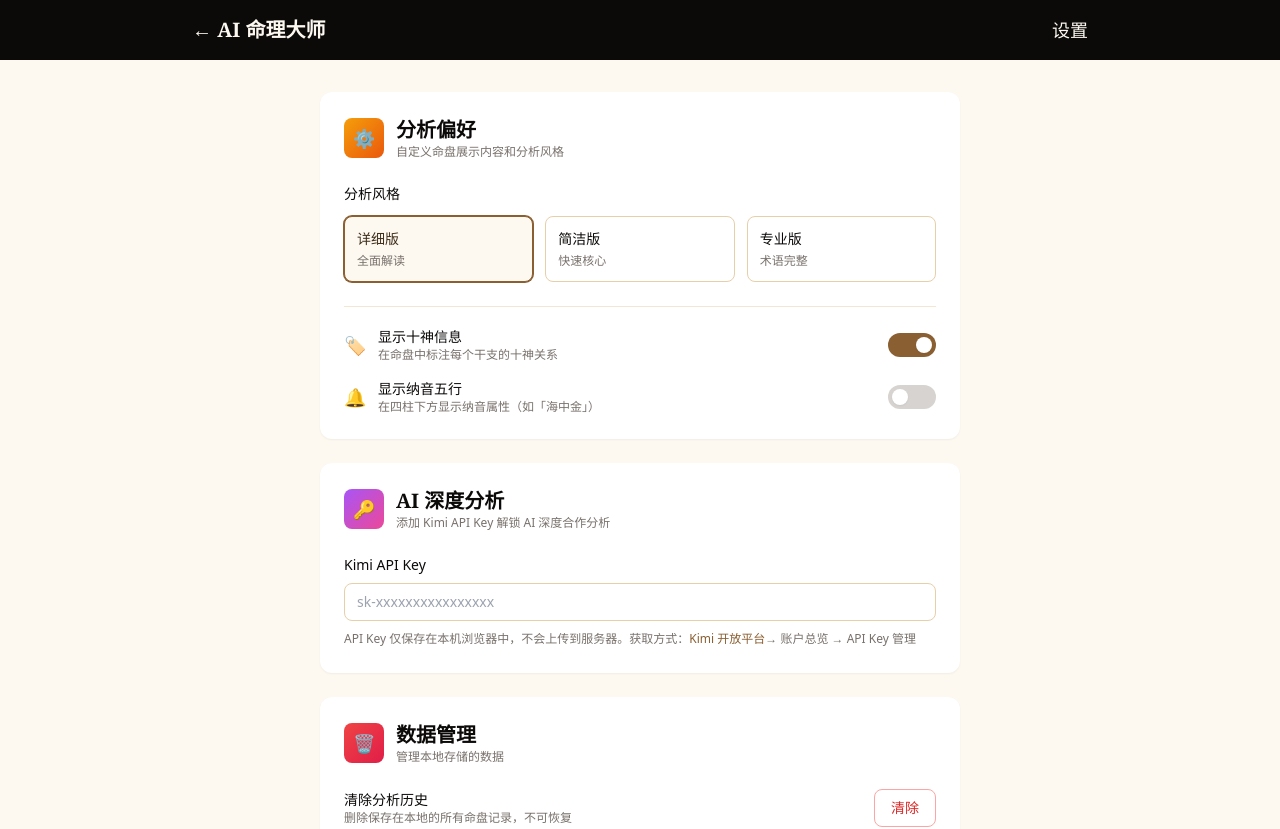
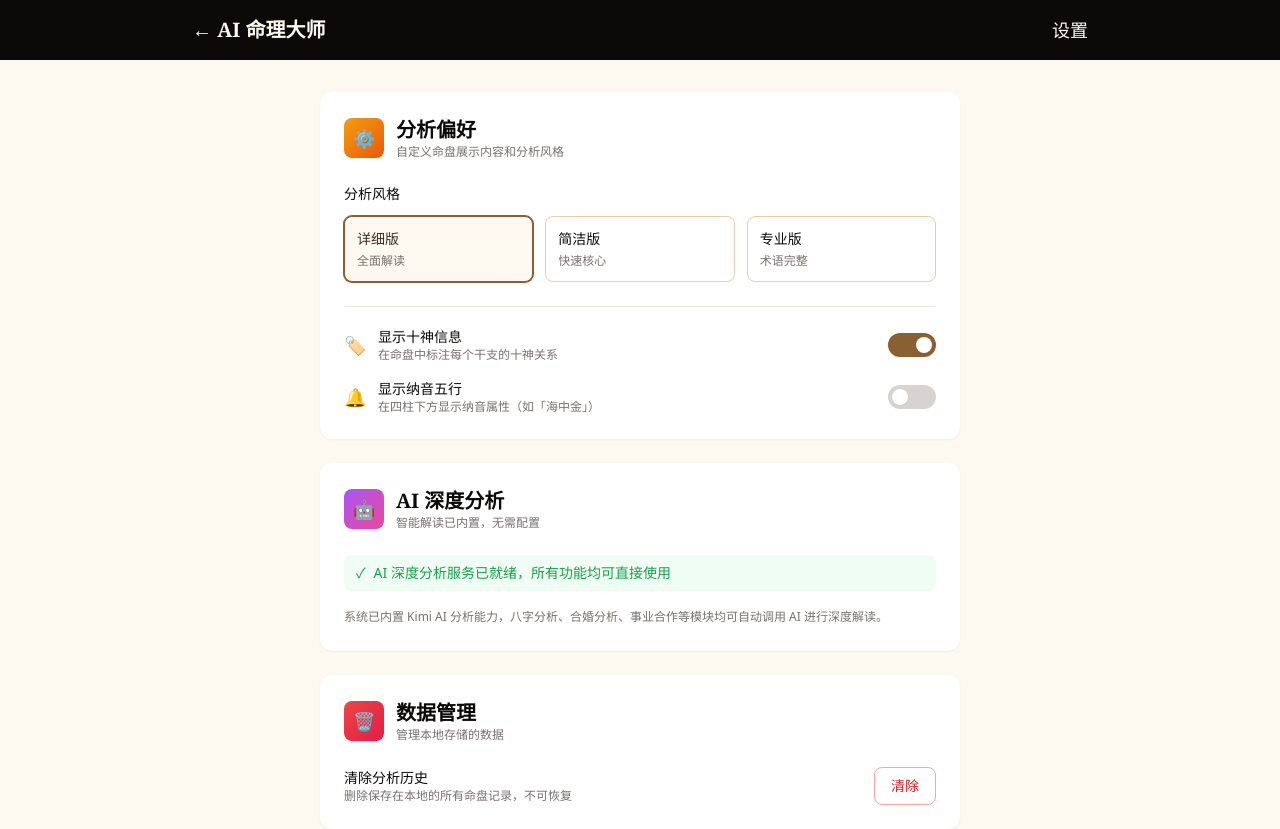
Before and after one commit to wuyi-LifeGPS/fatemaster-ai, a Next.js app: page /settings in a window 1280 px wide. Shown: the top 829 px of the page. Built offline with nearby package versions, Linux system fonts and the light colour scheme.

Commit message:
feat: remove user-side API Key setup; AI analysis now fully server-provided
- Remove Kimi API Key input from settings page
- Remove 'add API Key' prompt from career page
- Server-side KIMI_API_KEY env var handles all AI calls
- Users no longer need any configuration to use AI features

```diff
--- a/src/app/api/ai/route.ts
+++ b/src/app/api/ai/route.ts
@@ -15,7 +15,7 @@ export async function POST(req: NextRequest) {
 
     if (!apiKey) {
       return NextResponse.json(
-        { error: 'KIMI_API_KEY not configured. Please add your API key in Settings page.' },
+        { error: 'KIMI_API_KEY not configured. Please contact the site administrator.' },
         { status: 500 }
       )
     }
--- a/src/app/career/page.tsx
+++ b/src/app/career/page.tsx
@@ -385,16 +385,6 @@ export default function CareerPage() {
                 ) : null}
               </div>
             )}
-
-            {!aiLoading && !result.aiAnalysis && (
-              <div className="bg-fate-50 rounded-xl p-4 border border-fate-100 text-center">
-                <p className="text-sm text-ink-500">
-                  💡 在
-                  <Link href="/settings" className="text-fate-600 hover:underline mx-1">设置页面</Link>
-                  添加 Kimi API Key，可解锁 AI 深度合作分析
-                </p>
-              </div>
-            )}
           </div>
         )}
       </div>
--- a/src/app/settings/page.tsx
+++ b/src/app/settings/page.tsx
@@ -9,7 +9,6 @@ interface Settings {
   showTenGods: boolean
   showNaYin: boolean
   language: 'zh' | 'zh-TW'
-  kimiApiKey: string
 }
 
 const defaultSettings: Settings = {
@@ -18,7 +17,6 @@ const defaultSettings: Settings = {
   showTenGods: true,
   showNaYin: false,
   language: 'zh',
-  kimiApiKey: '',
 }
 
 export default function SettingsPage() {
@@ -132,40 +130,26 @@ export default function SettingsPage() {
           </div>
         </section>
 
-        {/* API Key 设置 */}
+        {/* AI 服务 */}
         <section className="bg-white rounded-xl shadow-sm p-6">
           <div className="flex items-center gap-3 mb-6">
             <div className="w-10 h-10 bg-gradient-to-br from-purple-500 to-pink-500 rounded-lg flex items-center justify-center text-white text-lg">
-              🔑
+              🤖
             </div>
             <div>
               <h2 className="text-xl font-bold font-serif">AI 深度分析</h2>
-              <p className="text-xs text-ink-400">添加 Kimi API Key 解锁 AI 深度合作分析</p>
+              <p className="text-xs text-ink-400">智能解读已内置，无需配置</p>
             </div>
           </div>
 
           <div className="space-y-4">
-            <div>
-              <label className="block text-sm font-medium mb-2">Kimi API Key</label>
-              <input
-                type="password"
-                value={settings.kimiApiKey}
-                onChange={(e) => update('kimiApiKey', e.target.value)}
-                className="w-full px-3 py-2 border border-fate-200 rounded-lg focus:outline-none focus:ring-2 focus:ring-fate-400 text-sm"
-                placeholder="sk-xxxxxxxxxxxxxxxx"
-              />
-              <p className="text-xs text-ink-400 mt-2 leading-relaxed">
-                API Key 仅保存在本机浏览器中，不会上传到服务器。获取方式：
-                <a href="https://platform.moonshot.cn" target="_blank" rel="noopener noreferrer" className="text-fate-600 hover:underline">Kimi 开放平台</a>
-                → 账户总览 → API Key 管理
-              </p>
+            <div className="flex items-center gap-2 text-sm text-green-600 bg-green-50 rounded-lg px-3 py-2">
+              <span>✓</span>
+              <span>AI 深度分析服务已就绪，所有功能均可直接使用</span>
             </div>
-            {settings.kimiApiKey && (
-              <div className="flex items-center gap-2 text-sm text-green-600 bg-green-50 rounded-lg px-3 py-2">
-                <span>✓</span>
-                <span>API Key 已设置，可解锁 AI 深度分析</span>
-              </div>
-            )}
+            <p className="text-xs text-ink-400 leading-relaxed">
+              系统已内置 Kimi AI 分析能力，八字分析、合婚分析、事业合作等模块均可自动调用 AI 进行深度解读。
+            </p>
           </div>
         </section>
 
```
Also changed, not shown: src/lib/analysis.ts (+0 -15 lines), 15 other files (tests, documents, lock files or other folders).
